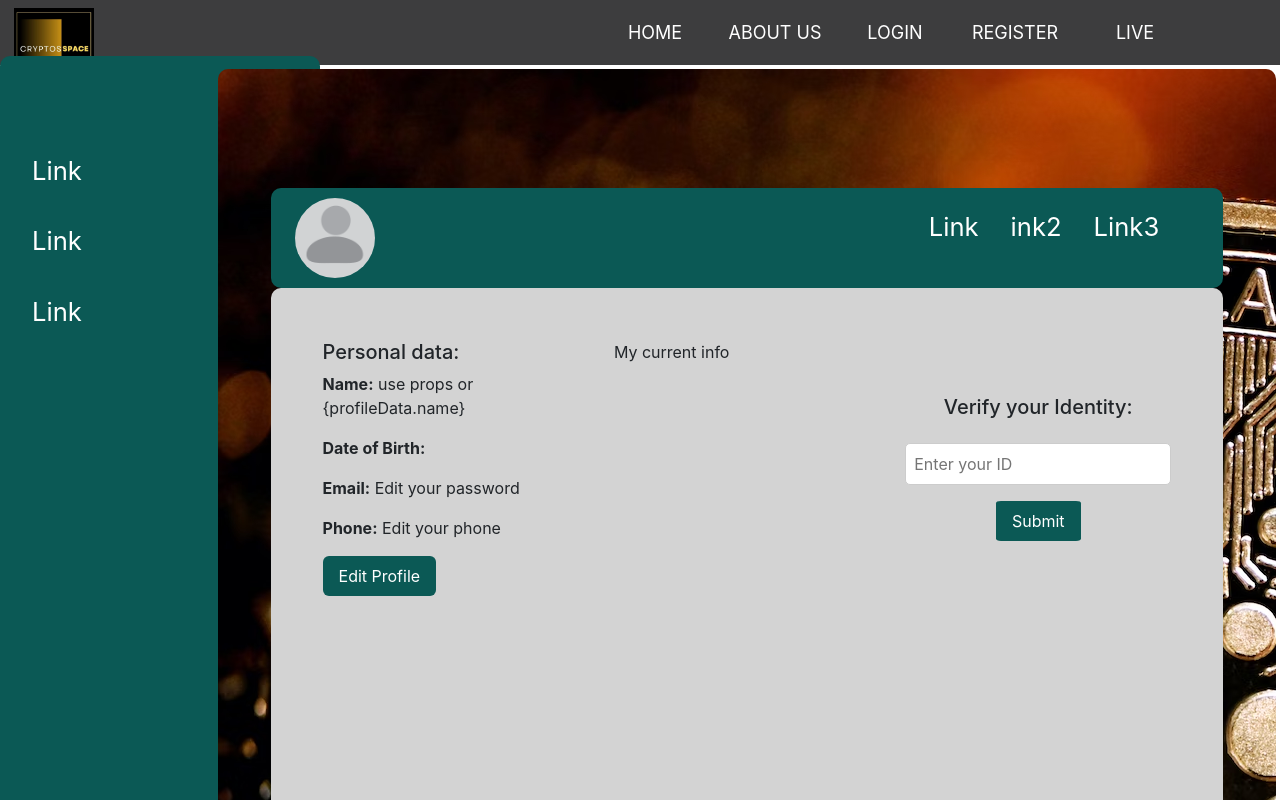
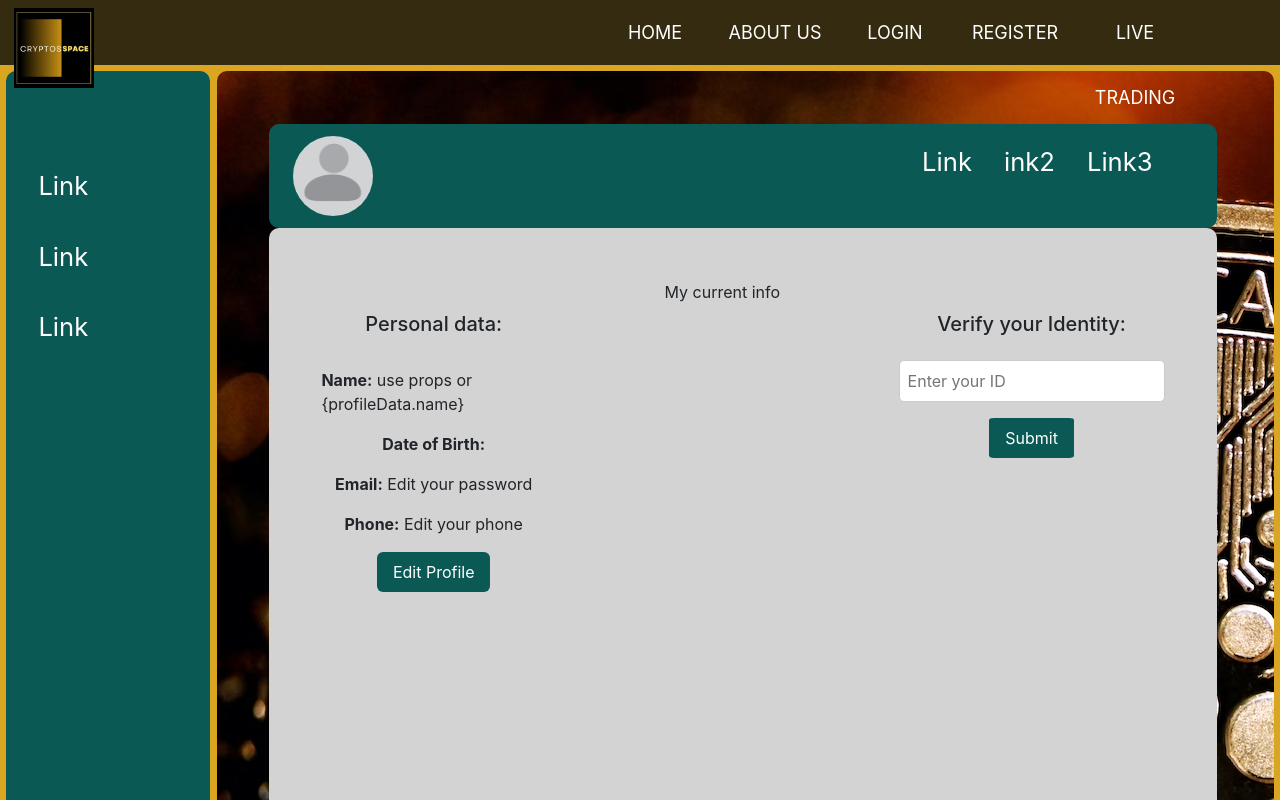
Before and after one commit to eugeniabut/Cryptocurrency_Exchange_MERN, a React (Create React App) app in the folder client/: page /profile in a window 1280 px wide. Shown: the top 800 px of the page. Built offline with nearby package versions, Linux system fonts and the light colour scheme; no server answers.

Commit message:
Profile.css

```diff
--- a/client/src/component/Profile.css
+++ b/client/src/component/Profile.css
@@ -1,42 +1,46 @@
 body {
   margin: 0;
   padding: 0;
+  background-color:goldenrod;
+
 }
 
+.main{
+  display: flex;
+}
+.sidebar {
 
-.sidebar {
-  position: absolute;
-  top: 7%;
-  left: 0;
-  width: 20rem;
-  height: 98vh;
-  border-radius: 10px;
-  background-color: #0b5955;
-  z-index: 2;
+margin-left:0.5%;
+margin-bottom: 0.5%;
+margin-top: 0.5%;
+width: 16%;
+height: 100svh;
+border-radius: 10px;
+background-color: #0b5955;
+
 }
 
-.main-content {
-  flex: 1;
-  margin-left:17%;
- margin-top: 0.3%;
- margin-bottom: 0%;
- margin-right: 0.3%;
-  position: relative;
-  z-index: 2;
-  height: 98vh;
-  border-radius: 10px;  background-image: url("./images/coin-gold1.jpg");
+.image-content {
+width: 83vw;
+margin-left:0.5%;
+ margin-top: 0.5%;
+ margin-bottom: 0.5%;
+ margin-right: 0.5%;
+
+border-radius: 10px;
+  background-image: url("./images/coin-gold1.jpg");
 }
 
 
 .card-content {
-  width: 90%;
-  left: 5%;
-  height: 80%;
-  border-radius: 10px;
-  bottom: 2rem;
-  z-index: 2;
-  position: absolute;
-  margin-bottom: 0.5%;
+margin-left: 5%;
+padding-top: 5%;
+height: 90vh;
+width: 74vw;
+border-radius: 10px;
+
+
+
 }
 
 .card-body {
@@ -53,12 +57,16 @@ body {
   display: flex;
   flex-direction: column;
   margin: 2rem;
+ align-items: center;
 }
-
+.sectionOne h5{
+margin-top: 2rem;
+margin-bottom: 2rem;
+}
 .card-heading {
   display: flex;
   justify-content: space-between;
-  height: 100px;
+  height: 6.5rem;
   background-color: #0b5955;
   border-radius: 10px;
 }
@@ -79,7 +87,7 @@ body {
 .profile-photo {
   width: 5rem;
   margin-left: 30%;
-  margin-top: 12%;
+  margin-top: 15%;
   border-radius: 50%;
   object-fit: cover;
 }
@@ -105,11 +113,9 @@ body {
   font-size: 1.6rem;
 }
 
-.sectionThree {
-  display: flex;
-  flex-direction: column;
-  align-items: center;
-  padding-top: 6%;
+
+.identity h5{
+  margin-top: 2rem;
 }
 
 .identity-submit {
--- a/client/src/component/Profile.js
+++ b/client/src/component/Profile.js
@@ -46,7 +46,7 @@ function Profile(props) {
   };
 
   return (
-    <main>
+    <main className="main">
       <div className="sidebar">
         <div className="link-list">
           <NavLink to="/home" className="link-name">
@@ -60,15 +60,14 @@ function Profile(props) {
           </NavLink>
         </div>
       </div>
-      <div className="main-content">
 
 
+      <div className="image-content">
 
         <div className="card-content">
-          {" "}
-          {/* personal card content */}
+
           <div className="card-heading">
-            <div>
+            <div >
               <img className="profile-photo" src={ProfilePhoto} alt="" />
             </div>
 
```
